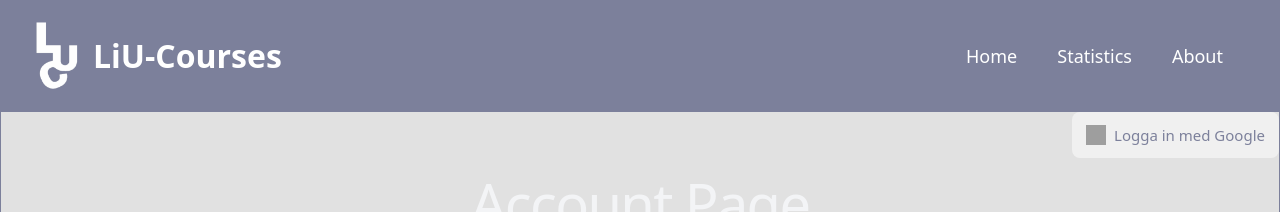
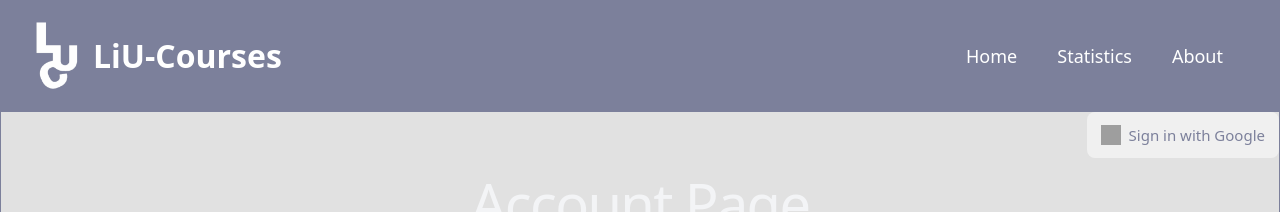
Before and after one commit to De99103/tddd27, a React (Vite) app in the folder tddd27-project/: page / in a window 1280 px wide. Shown: the top 212 px of the page. Built offline with nearby package versions, Linux system fonts and the light colour scheme; no server answers; grey boxes are pictures that could not be loaded.

Commit message:
Update Login.tsx

```diff
--- a/tddd27-project/src/components/common/login/Login.jsx
+++ b/tddd27-project/src/components/common/login/Login.jsx
@@ -49,7 +49,7 @@ function Login() {
                     <div className="logging">
                         <div className="user-row">
                             <p className="user-name">
-                                Inloggad som: {user.displayName}
+                                Signed in as: {user.displayName}
                             </p>
 
                             <button
@@ -61,7 +61,7 @@ function Login() {
                                     alt="Logga ut"
                                     className="login-icon"
                                 />
-                                <span>Logga ut</span>
+                                <span>Sign out</span>
                             </button>
                         </div>
                         <DeleteAccountButton />
@@ -75,7 +75,7 @@ function Login() {
                             alt="Logga in"
                             className="login-icon"
                         />
-                        <span>Logga in med Google</span>
+                        <span>Sign in with Google</span>
                     </button>
                 </div>
             )}
```
